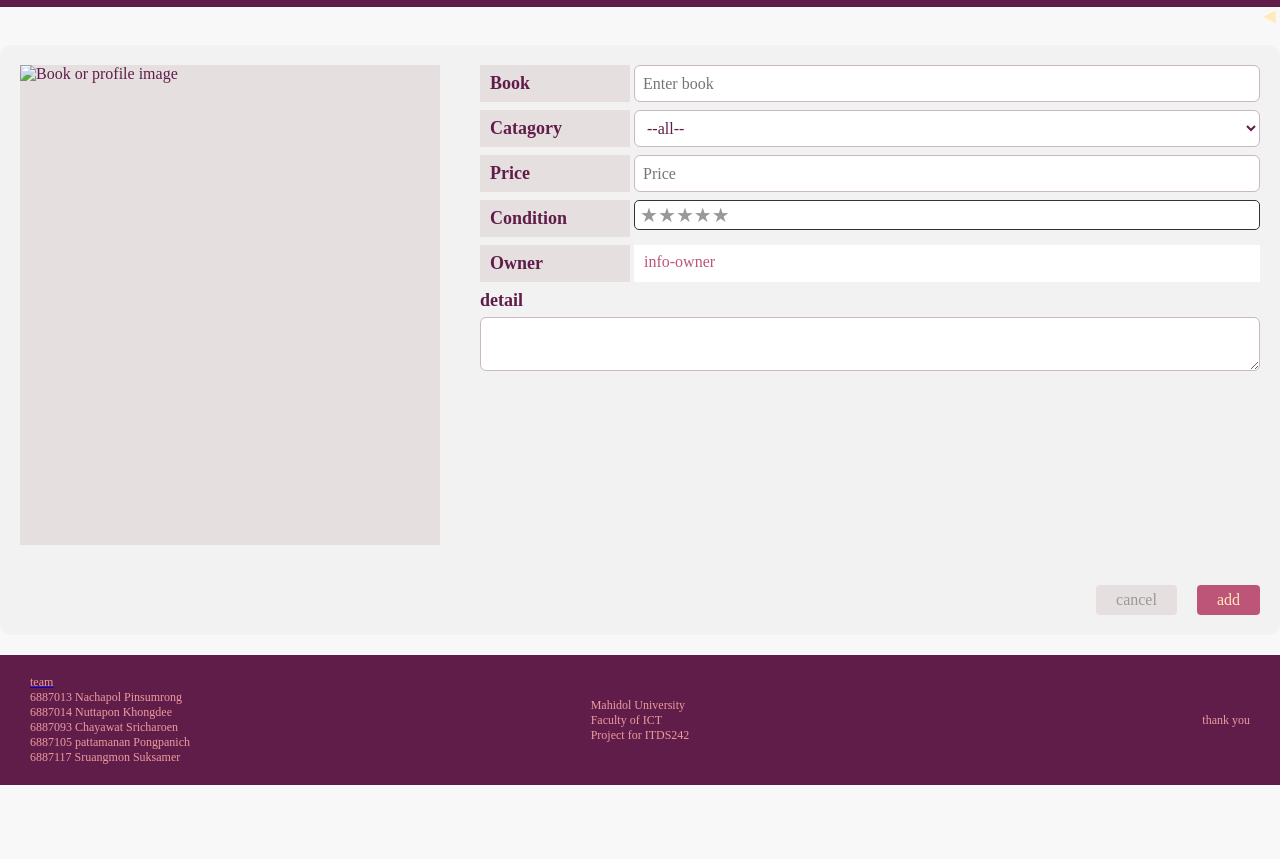
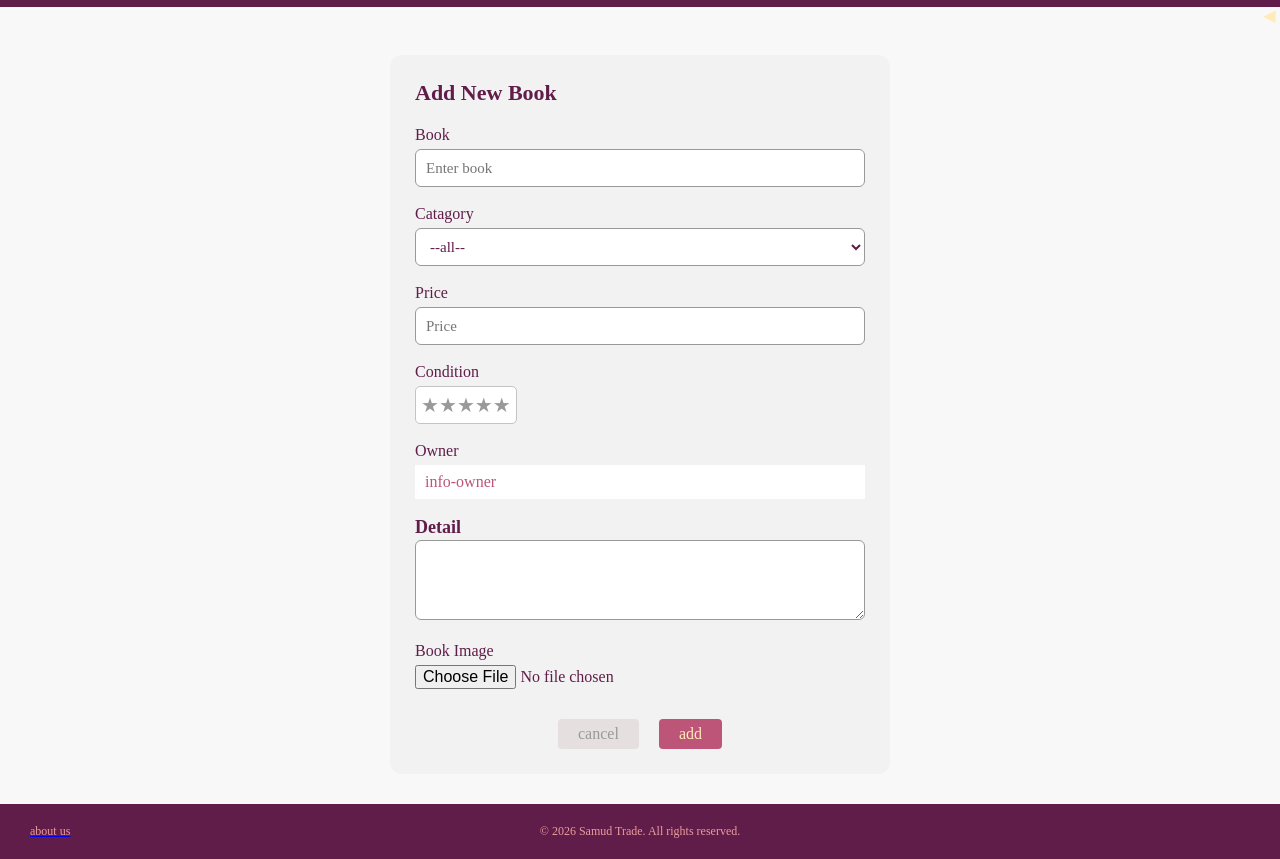
Before and after one commit to Nachapol1311/samud_trade, a plain HTML site: page sec1_gr3_fe_src/html/additem.html in a window 1280 px wide. Shown: the part 47-906 px from the top of the page. Before the commit the page ends 832 px from the top, so only its background shows below. Drawn offline with Linux system fonts and the light colour scheme.

Commit message:
Update additem html and css

```diff
--- a/sec1_gr3_fe_src/css/additem.css
+++ b/sec1_gr3_fe_src/css/additem.css
@@ -1,45 +1,48 @@
 .additem {
     box-sizing: border-box;
-    display: grid;
-    grid-template-columns: 420px 1fr;
-    gap: 0 40px;
-    align-items: stretch;
-    width: 1400px;
-    max-width: 100%;
-    margin: 20px auto;
-    padding: 20px;
+    width: 500px;
+    max-width: 90%;
+    margin: 30px auto;
+    padding: 25px;
     background: var(--surface);
 }
 
+.additem h2 {
+    margin: 0 0 20px;
 
-.additem > .detail:first-child img {
-    display: block;
-    width: 100%;
-    height: 480px;
-    object-fit: cover;
-    background: var(--surface-alt);
+    color: #601d49;
+    font-size: 22px;
 }
 
-
-.additem > .detail:nth-child(2) > div {
-    display: grid;
-    grid-template-columns: 150px 1fr;
-    gap: 4px;
-    margin-bottom: 8px;
+.additem > .detail > div {
+    margin-bottom: 18px;
 }
 
-
-.additem > .detail:nth-child(2) > div > p:first-child {
-    margin: 0;
-    padding: 8px 10px;
-    background: var(--surface-alt);
+.additem > .detail > div > p:first-child {
+    margin: 0 0 5px;
+    padding: 0;
+    background: none;
     color: #601d49;
-    font-size: 18px;
-    font-weight: bold;
+    font-size: 16px;
+    font-weight: normal;
 }
 
+.additem input[type="text"],
+.additem select {
+    width: 100%;
+    height: 38px;
+    padding: 0 10px;
 
-.additem > .detail:nth-child(2) > div > p:last-child {
+    box-sizing: border-box;
+
+    background: white;
+    border: 1px solid #999;
+
+    font-family: inherit;
+    font-size: 15px;
+}
+
+.additem > .detail > div > p:last-child {
     margin: 0;
     padding: 8px 10px;
     background: #ffffff;
@@ -47,21 +50,16 @@
     font-size: 16px;
 }
 
-
-.additem > .detail:nth-child(2) {
-    display: flex;
-    flex-direction: column;
-}
-
 .stars {
     display: inline-flex;
-    flex-direction: row;
-    height: 30px;
+    flex-direction: row-reverse;
+    justify-content: flex-end;
+    height: 38px;
     box-sizing: border-box;
     align-items: center;
     padding: 0 5px;
     background: #fff;
-    border: 1px solid #333;
+    border: 1px solid #c6c3c3;
     border-radius: 5px;
 }
 
@@ -90,10 +88,8 @@
 
 
 #info-detail {
-    display: flex;
-    flex-direction: column;
-    flex: 1;
-    margin-bottom: 0;
+    display: block;
+    margin-bottom: 18px;
 }
 
 
@@ -106,21 +102,25 @@
     font-weight: bold;
 }
 
+#info-detail textarea {
+    width: 100%;
+    height: 80px;
+    padding: 8px;
 
-#info-detail > p:last-child {
-    flex: 1;
     box-sizing: border-box;
+
+    border: 1px solid #999;
+
+    font-family: inherit;
+    resize: vertical;
 }
 
-
 .additem > div:last-child {
-    grid-column: 1 / -1;
     display: flex;
-    justify-content: flex-end;
+    justify-content: center;
     gap: 20px;
-    margin-top: 40px;
+    margin-top: 30px;
 }
-
 
 .additem button {
     padding: 6px 20px;
@@ -153,14 +153,3 @@
     background: #ea9d9d;
     color: #601d49;
 }
-
-/* small screens: one column */
-@media (max-width: 700px) {
-    .additem {
-        grid-template-columns: 1fr;
-    }
-
-    .additem > .detail:first-child {
-        margin-bottom: 15px;
-    }
-}
--- a/sec1_gr3_fe_src/html/additem.html
+++ b/sec1_gr3_fe_src/html/additem.html
@@ -40,14 +40,15 @@
         </div> -->
     </nav>
     <main class="additem" id="additem_content">
+        <h2>Add New Book</h2>
+
         <div class="detail">
-            <img alt="Book or profile image" src="" />
-        </div>
-        <div class="detail">
+
             <div>
                 <p>Book</p>
                 <input placeholder="Enter book" type="text" />
             </div>
+
             <div>
                 <p>Catagory</p>
                 <select id="category" name="category">
@@ -84,10 +85,12 @@
                     <option value="travel">travel</option>
                 </select>
             </div>
+
             <div>
                 <p>Price</p>
                 <input placeholder="Price" type="text" />
             </div>
+
             <div>
                 <p>Condition</p>
                 <div class="stars">
@@ -103,15 +106,23 @@
                     <label for="star1" title="1 ดาว">★</label>
                 </div>
             </div>
+
             <div>
                 <p>Owner</p>
                 <p>info-owner</p>
             </div>
+
             <div id="info-detail">
-                <p>detail</p>
+                <p>Detail</p>
                 <textarea id="" name="deteil"></textarea>
             </div>
+
+            <div>
+                <p>Book Image</p>
+                <input type="file" accept="image/*" />
+            </div>
         </div>
+
         <div>
             <button type="button">cancel</button>
             <button type="button">add</button>
@@ -120,21 +131,11 @@
     <footer>
         <div>
             <a href="team.html">
-                <p class="team">team</p>
+                <p class="team">about us</p>
             </a>
-            <p class="team">6887013 Nachapol Pinsumrong</p>
-            <p class="team">6887014 Nuttapon Khongdee</p>
-            <p class="team">6887093 Chayawat Sricharoen</p>
-            <p class="team">6887105 pattamanan Pongpanich</p>
-            <p class="team">6887117 Sruangmon Suksamer</p>
         </div>
         <div>
-            thank you
-        </div>
-        <div>
-            <p class="mahidol">Mahidol University</p>
-            <p class="mahidol">Faculty of ICT</p>
-            <p class="mahidol">Project for ITDS242</p>
+            <p>© 2026 Samud Trade. All rights reserved.</p>
         </div>
     </footer>
 </body>
```
